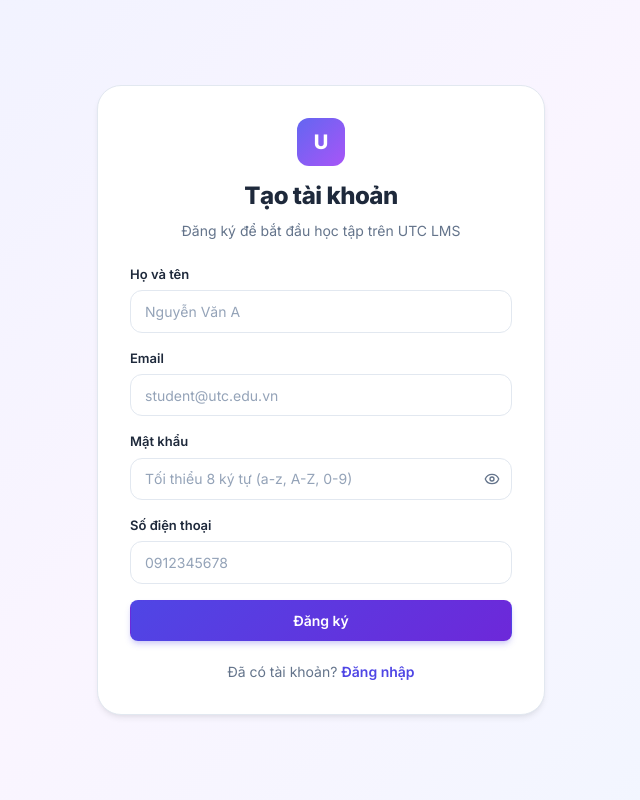
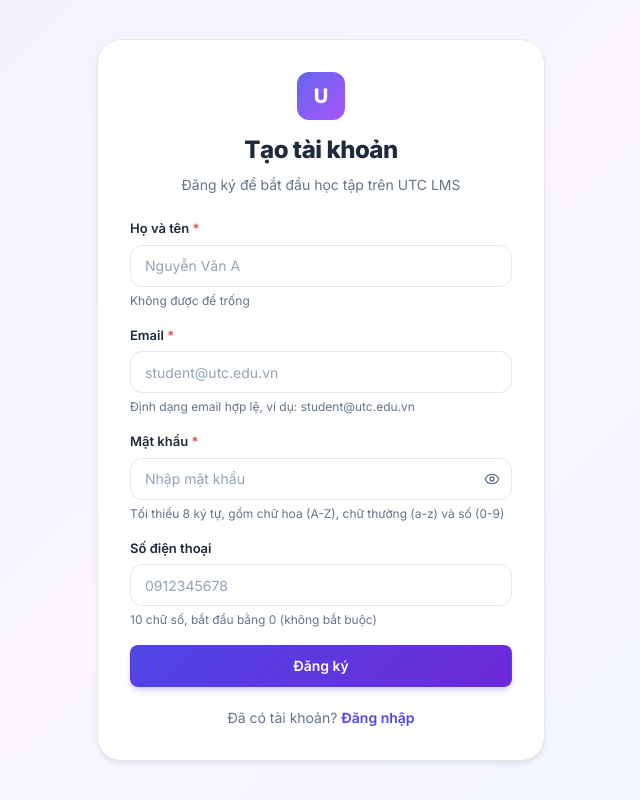
Before and after one commit to Ngduczu/lms-ui-ver2, a React (Vite) app: page /register in a window 1280 px wide. Shown: the whole page, without its empty margins (319-959 px from the left). Built offline with nearby package versions, Linux system fonts and the light colour scheme.

Commit message:
refactor: remove client-side form validation logic and field-specific error states across auth and admin pages in favor of simplified input handling

```diff
--- a/src/components/FloatingNotifications.jsx
+++ b/src/components/FloatingNotifications.jsx
@@ -36,7 +36,7 @@ export function FloatingNotifications() {
       {/* Toasts */}
       <div className="toast-container">
         {toasts.map((t) => (
-          <div key={t.id} className={`toast-item toast-${t.type}`}>
+          <div key={t.id} className={`toast-item toast-${t.type}`} style={{ whiteSpace: 'pre-line' }}>
             {t.message}
           </div>
         ))}
--- a/src/index.css
+++ b/src/index.css
@@ -220,6 +220,13 @@ select.input-field {
   font-size: 0.8125rem;
   font-weight: 600;
   color: var(--color-text);
+}
+
+.field-hint {
+  font-size: 0.75rem;
+  color: var(--color-text-muted);
+  margin: 0;
+  line-height: 1.4;
 }
 
 .password-wrapper {
--- a/src/layouts/AuthLayout.jsx
+++ b/src/layouts/AuthLayout.jsx
@@ -36,6 +36,17 @@ export function AuthLayout({ children, title, subtitle, footerMode }) {
             </Link>
           </p>
         ) : null}
+        {footerMode === 'reset' ? (
+          <p style={{ textAlign: 'center', marginTop: '1.25rem', fontSize: '0.875rem', color: 'var(--color-text-muted)' }}>
+            <Link to="/login" style={{ color: 'var(--color-primary)', fontWeight: 600, textDecoration: 'none' }}>
+              Đăng nhập
+            </Link>
+            {' · '}
+            <Link to="/register" style={{ color: 'var(--color-primary)', fontWeight: 600, textDecoration: 'none' }}>
+              Đăng ký
+            </Link>
+          </p>
+        ) : null}
       </motion.div>
     </div>
   );
--- a/src/pages/admin/AdminUsersPage.jsx
+++ b/src/pages/admin/AdminUsersPage.jsx
@@ -27,7 +27,6 @@ export function AdminUsersPage() {
   const [showCreateModal, setShowCreateModal] = useState(false);
   const [createForm, setCreateForm] = useState({ fullName: '', email: '', password: '', phoneNumber: '', role: 'STUDENT' });
   const [creating, setCreating] = useState(false);
-  const [createFieldErrors, setCreateFieldErrors] = useState({});
 
   // Edit user
   const [showEditModal, setShowEditModal] = useState(false);
@@ -72,17 +71,19 @@ export function AdminUsersPage() {
   // CREATE
   async function handleCreate(e) {
     e.preventDefault();
-    const errs = {};
+    const errors = [];
     const nameErr = validateRequired(createForm.fullName, 'Họ và tên');
-    if (nameErr) errs.fullName = nameErr;
+    if (nameErr) errors.push(nameErr);
     const emailErr = validateEmail(createForm.email);
-    if (emailErr) errs.email = emailErr;
+    if (emailErr) errors.push(emailErr);
     const pwErr = validatePassword(createForm.password);
-    if (pwErr) errs.password = pwErr;
+    if (pwErr) errors.push(pwErr);
     const phoneErr = validatePhone(createForm.phoneNumber);
-    if (phoneErr) errs.phoneNumber = phoneErr;
-    setCreateFieldErrors(errs);
-    if (Object.keys(errs).length > 0) return;
+    if (phoneErr) errors.push(phoneErr);
+    if (errors.length > 0) {
+      notifyError(errors.join('\n'));
+      return;
+    }
 
     setCreating(true);
     try {
@@ -90,7 +91,6 @@ export function AdminUsersPage() {
       notifySuccess('Đã tạo người dùng thành công.');
       setShowCreateModal(false);
       setCreateForm({ fullName: '', email: '', password: '', phoneNumber: '', role: 'STUDENT' });
-      setCreateFieldErrors({});
       fetchUsers();
     } catch (err) {
       setError(err.message);
@@ -300,23 +300,24 @@ export function AdminUsersPage() {
       <Modal open={showCreateModal} onClose={() => setShowCreateModal(false)} title="Tạo người dùng mới">
         <form onSubmit={handleCreate} style={{ display: 'grid', gridTemplateColumns: '1fr 1fr', gap: '1rem' }}>
           <div className="field-group" style={{ gridColumn: 'span 2' }}>
-            <label className="field-label">Họ và tên</label>
-            <input className="input-field" required value={createForm.fullName} onChange={(e) => setCreateForm((p) => ({ ...p, fullName: e.target.value }))} />
+            <label className="field-label">Họ và tên <span style={{ color: '#ef4444' }}>*</span></label>
+            <input className="input-field" placeholder="Nguyễn Văn A" value={createForm.fullName} onChange={(e) => setCreateForm((p) => ({ ...p, fullName: e.target.value }))} />
+            <p className="field-hint">Không được để trống</p>
           </div>
           <div className="field-group">
-            <label className="field-label">Email</label>
-            <input className="input-field" type="email" required value={createForm.email} onChange={(e) => { setCreateForm((p) => ({ ...p, email: e.target.value })); setCreateFieldErrors((p) => ({ ...p, email: '' })); }} />
-            {createFieldErrors.email ? <p className="text-error">{createFieldErrors.email}</p> : null}
+            <label className="field-label">Email <span style={{ color: '#ef4444' }}>*</span></label>
+            <input className="input-field" type="text" placeholder="student@utc.edu.vn" value={createForm.email} onChange={(e) => setCreateForm((p) => ({ ...p, email: e.target.value }))} />
+            <p className="field-hint">Định dạng email hợp lệ</p>
           </div>
           <div className="field-group">
-            <label className="field-label">Mật khẩu</label>
-            <input className="input-field" type="password" required minLength={8} placeholder="Tối thiểu 8 ký tự (a-z, A-Z, 0-9)" value={createForm.password} onChange={(e) => { setCreateForm((p) => ({ ...p, password: e.target.value })); setCreateFieldErrors((p) => ({ ...p, password: '' })); }} />
-            {createFieldErrors.password ? <p className="text-error">{createFieldErrors.password}</p> : null}
+            <label className="field-label">Mật khẩu <span style={{ color: '#ef4444' }}>*</span></label>
+            <input className="input-field" type="password" placeholder="Nhập mật khẩu" value={createForm.password} onChange={(e) => setCreateForm((p) => ({ ...p, password: e.target.value }))} />
+            <p className="field-hint">Tối thiểu 8 ký tự, chữ hoa + chữ thường + số</p>
           </div>
           <div className="field-group">
             <label className="field-label">Số điện thoại</label>
-            <input className="input-field" maxLength={10} placeholder="0912345678" value={createForm.phoneNumber} onChange={(e) => { setCreateForm((p) => ({ ...p, phoneNumber: e.target.value.replace(/\D/g, '') })); setCreateFieldErrors((p) => ({ ...p, phoneNumber: '' })); }} />
-            {createFieldErrors.phoneNumber ? <p className="text-error">{createFieldErrors.phoneNumber}</p> : null}
+            <input className="input-field" maxLength={10} placeholder="0912345678" value={createForm.phoneNumber} onChange={(e) => setCreateForm((p) => ({ ...p, phoneNumber: e.target.value.replace(/\D/g, '') }))} />
+            <p className="field-hint">10 chữ số, bắt đầu bằng 0 (không bắt buộc)</p>
           </div>
           <div className="field-group">
             <label className="field-label">Vai trò</label>
--- a/src/pages/auth/ForgotPasswordPage.jsx
+++ b/src/pages/auth/ForgotPasswordPage.jsx
@@ -1,24 +1,16 @@
 import { useState } from 'react';
 import { AuthLayout } from '../../layouts/AuthLayout';
 import { forgotPasswordApi } from '../../api/authApi';
-import { validateEmail } from '../../lib/validate';
 
 export function ForgotPasswordPage() {
   const [email, setEmail] = useState('');
   const [loading, setLoading] = useState(false);
   const [error, setError] = useState('');
-  const [fieldError, setFieldError] = useState('');
   const [success, setSuccess] = useState('');
 
   async function handleSubmit(e) {
     e.preventDefault();
-    const emailErr = validateEmail(email);
-    if (emailErr) {
-      setFieldError(emailErr);
-      return;
-    }
     setError('');
-    setFieldError('');
     setSuccess('');
     setLoading(true);
     try {
@@ -36,8 +28,7 @@ export function ForgotPasswordPage() {
       <form onSubmit={handleSubmit} style={{ display: 'flex', flexDirection: 'column', gap: '1rem' }}>
         <div className="field-group">
           <label className="field-label">Email</label>
-          <input className="input-field" type="email" required placeholder="student@utc.edu.vn" value={email} onChange={(e) => { setEmail(e.target.value); setFieldError(''); }} />
-          {fieldError ? <p className="text-error">{fieldError}</p> : null}
+          <input className="input-field" type="text" placeholder="student@utc.edu.vn" value={email} onChange={(e) => setEmail(e.target.value)} />
         </div>
         {error ? <p className="text-error">{error}</p> : null}
         {success ? <p className="text-success">{success}</p> : null}
--- a/src/pages/auth/LoginPage.jsx
+++ b/src/pages/auth/LoginPage.jsx
@@ -4,7 +4,6 @@ import { Link, useNavigate } from 'react-router-dom';
 import { AuthLayout } from '../../layouts/AuthLayout';
 import { useAuth } from '../../hooks/useAuth';
 import { getDefaultPathByRole } from '../../lib/role';
-import { validateEmail, validatePassword } from '../../lib/validate';
 
 export function LoginPage() {
   const navigate = useNavigate();
@@ -13,25 +12,11 @@ export function LoginPage() {
   const [showPassword, setShowPassword] = useState(false);
   const [loading, setLoading] = useState(false);
   const [error, setError] = useState('');
-  const [fieldErrors, setFieldErrors] = useState({});
   const isSubmitting = useRef(false);
-
-  function validateForm() {
-    const errors = {};
-    const emailErr = validateEmail(form.email);
-    if (emailErr) errors.email = emailErr;
-
-    const pwErr = validatePassword(form.password);
-    if (pwErr) errors.password = pwErr;
-
-    setFieldErrors(errors);
-    return Object.keys(errors).length === 0;
-  }
 
   async function handleSubmit(e) {
     e.preventDefault();
     if (isSubmitting.current) return;
-    if (!validateForm()) return;
     isSubmitting.current = true;
 
     setError('');
@@ -54,13 +39,11 @@ export function LoginPage() {
           <label className="field-label">Email</label>
           <input
             className="input-field"
-            type="email"
+            type="text"
             placeholder="student@utc.edu.vn"
-            required
             value={form.email}
-            onChange={(e) => { setForm((p) => ({ ...p, email: e.target.value })); setFieldErrors((p) => ({ ...p, email: '' })); }}
+            onChange={(e) => setForm((p) => ({ ...p, email: e.target.value }))}
           />
-          {fieldErrors.email ? <p className="text-error">{fieldErrors.email}</p> : null}
         </div>
 
         <div className="field-group">
@@ -70,16 +53,13 @@ export function LoginPage() {
               className="input-field"
               type={showPassword ? 'text' : 'password'}
               placeholder="Nhập mật khẩu"
-              required
-              minLength={8}
               value={form.password}
-              onChange={(e) => { setForm((p) => ({ ...p, password: e.target.value })); setFieldErrors((p) => ({ ...p, password: '' })); }}
+              onChange={(e) => setForm((p) => ({ ...p, password: e.target.value }))}
             />
             <button type="button" className="password-toggle" onClick={() => setShowPassword((p) => !p)}>
               {showPassword ? <EyeOff size={16} /> : <Eye size={16} />}
             </button>
           </div>
-          {fieldErrors.password ? <p className="text-error">{fieldErrors.password}</p> : null}
         </div>
 
         <div style={{ textAlign: 'right' }}>
--- a/src/pages/auth/RegisterPage.jsx
+++ b/src/pages/auth/RegisterPage.jsx
@@ -5,6 +5,7 @@ import { AuthLayout } from '../../layouts/AuthLayout';
 import { useAuth } from '../../hooks/useAuth';
 import { getDefaultPathByRole } from '../../lib/role';
 import { validateEmail, validatePassword, validatePhone, validateRequired } from '../../lib/validate';
+import { notifyError } from '../../lib/notify';
 
 export function RegisterPage() {
   const navigate = useNavigate();
@@ -13,26 +14,29 @@ export function RegisterPage() {
   const [showPassword, setShowPassword] = useState(false);
   const [loading, setLoading] = useState(false);
   const [error, setError] = useState('');
-  const [fieldErrors, setFieldErrors] = useState({});
   const [successMessage, setSuccessMessage] = useState('');
   const isSubmitting = useRef(false);
 
   function validateForm() {
-    const errors = {};
+    const errors = [];
+
     const nameErr = validateRequired(form.fullName, 'Họ và tên');
-    if (nameErr) errors.fullName = nameErr;
+    if (nameErr) errors.push(nameErr);
 
     const emailErr = validateEmail(form.email);
-    if (emailErr) errors.email = emailErr;
+    if (emailErr) errors.push(emailErr);
 
     const pwErr = validatePassword(form.password);
-    if (pwErr) errors.password = pwErr;
+    if (pwErr) errors.push(pwErr);
 
     const phoneErr = validatePhone(form.phoneNumber);
-    if (phoneErr) errors.phoneNumber = phoneErr;
+    if (phoneErr) errors.push(phoneErr);
 
-    setFieldErrors(errors);
-    return Object.keys(errors).length === 0;
+    if (errors.length > 0) {
+      notifyError(errors.join('\n'));
+      return false;
+    }
+    return true;
   }
 
   async function handleSubmit(e) {
@@ -63,29 +67,29 @@ export function RegisterPage() {
     <AuthLayout title="Tạo tài khoản" subtitle="Đăng ký để bắt đầu học tập trên UTC LMS" footerMode="register">
       <form onSubmit={handleSubmit} style={{ display: 'flex', flexDirection: 'column', gap: '1rem' }}>
         <div className="field-group">
-          <label className="field-label">Họ và tên</label>
-          <input className="input-field" required placeholder="Nguyễn Văn A" value={form.fullName} onChange={(e) => { setForm((p) => ({ ...p, fullName: e.target.value })); setFieldErrors((p) => ({ ...p, fullName: '' })); }} />
-          {fieldErrors.fullName ? <p className="text-error">{fieldErrors.fullName}</p> : null}
+          <label className="field-label">Họ và tên <span style={{ color: '#ef4444' }}>*</span></label>
+          <input className="input-field" placeholder="Nguyễn Văn A" value={form.fullName} onChange={(e) => setForm((p) => ({ ...p, fullName: e.target.value }))} />
+          <p className="field-hint">Không được để trống</p>
         </div>
         <div className="field-group">
-          <label className="field-label">Email</label>
-          <input className="input-field" type="email" required placeholder="student@utc.edu.vn" value={form.email} onChange={(e) => { setForm((p) => ({ ...p, email: e.target.value })); setFieldErrors((p) => ({ ...p, email: '' })); }} />
-          {fieldErrors.email ? <p className="text-error">{fieldErrors.email}</p> : null}
+          <label className="field-label">Email <span style={{ color: '#ef4444' }}>*</span></label>
+          <input className="input-field" type="text" placeholder="student@utc.edu.vn" value={form.email} onChange={(e) => setForm((p) => ({ ...p, email: e.target.value }))} />
+          <p className="field-hint">Định dạng email hợp lệ, ví dụ: student@utc.edu.vn</p>
         </div>
         <div className="field-group">
-          <label className="field-label">Mật khẩu</label>
+          <label className="field-label">Mật khẩu <span style={{ color: '#ef4444' }}>*</span></label>
           <div className="password-wrapper">
-            <input className="input-field" type={showPassword ? 'text' : 'password'} required minLength={8} placeholder="Tối thiểu 8 ký tự (a-z, A-Z, 0-9)" value={form.password} onChange={(e) => { setForm((p) => ({ ...p, password: e.target.value })); setFieldErrors((p) => ({ ...p, password: '' })); }} />
+            <input className="input-field" type={showPassword ? 'text' : 'password'} placeholder="Nhập mật khẩu" value={form.password} onChange={(e) => setForm((p) => ({ ...p, password: e.target.value }))} />
             <button type="button" className="password-toggle" onClick={() => setShowPassword((p) => !p)}>
               {showPassword ? <EyeOff size={16} /> : <Eye size={16} />}
             </button>
           </div>
-          {fieldErrors.password ? <p className="text-error">{fieldErrors.password}</p> : null}
+          <p className="field-hint">Tối thiểu 8 ký tự, gồm chữ hoa (A-Z), chữ thường (a-z) và số (0-9)</p>
         </div>
         <div className="field-group">
           <label className="field-label">Số điện thoại</label>
-          <input className="input-field" placeholder="0912345678" maxLength={10} value={form.phoneNumber} onChange={(e) => { setForm((p) => ({ ...p, phoneNumber: e.target.value.replace(/\D/g, '') })); setFieldErrors((p) => ({ ...p, phoneNumber: '' })); }} />
-          {fieldErrors.phoneNumber ? <p className="text-error">{fieldErrors.phoneNumber}</p> : null}
+          <input className="input-field" placeholder="0912345678" maxLength={10} value={form.phoneNumber} onChange={(e) => setForm((p) => ({ ...p, phoneNumber: e.target.value.replace(/\D/g, '') }))} />
+          <p className="field-hint">10 chữ số, bắt đầu bằng 0 (không bắt buộc)</p>
         </div>
         {error ? <p className="text-error">{error}</p> : null}
         {successMessage ? <p style={{ color: 'var(--color-success, #16a34a)', fontSize: '0.875rem' }}>{successMessage}</p> : null}
--- a/src/pages/auth/ResetPasswordPage.jsx
+++ b/src/pages/auth/ResetPasswordPage.jsx
@@ -4,6 +4,7 @@ import { Eye, EyeOff } from 'lucide-react';
 import { AuthLayout } from '../../layouts/AuthLayout';
 import { resetPasswordApi } from '../../api/authApi';
 import { validatePassword, validateConfirmPassword } from '../../lib/validate';
+import { notifyError } from '../../lib/notify';
 
 export function ResetPasswordPage() {
   const navigate = useNavigate();
@@ -13,19 +14,22 @@ export function ResetPasswordPage() {
   const [show, setShow] = useState(false);
   const [loading, setLoading] = useState(false);
   const [error, setError] = useState('');
-  const [fieldErrors, setFieldErrors] = useState({});
   const [success, setSuccess] = useState('');
 
   function validateForm() {
-    const errors = {};
+    const errors = [];
+
     const pwErr = validatePassword(form.newPassword);
-    if (pwErr) errors.newPassword = pwErr;
+    if (pwErr) errors.push(pwErr);
 
     const confirmErr = validateConfirmPassword(form.newPassword, form.confirmPassword);
-    if (confirmErr) errors.confirmPassword = confirmErr;
+    if (confirmErr) errors.push(confirmErr);
 
-    setFieldErrors(errors);
-    return Object.keys(errors).length === 0;
+    if (errors.length > 0) {
+      notifyError(errors.join('\n'));
+      return false;
+    }
+    return true;
   }
 
   async function handleSubmit(e) {
@@ -46,22 +50,22 @@ export function ResetPasswordPage() {
   }
 
   return (
-    <AuthLayout title="Đặt lại mật khẩu" subtitle="Nhập mật khẩu mới cho tài khoản của bạn">
+    <AuthLayout title="Đặt lại mật khẩu" subtitle="Nhập mật khẩu mới cho tài khoản của bạn" footerMode="reset">
       <form onSubmit={handleSubmit} style={{ display: 'flex', flexDirection: 'column', gap: '1rem' }}>
         <div className="field-group">
-          <label className="field-label">Mật khẩu mới</label>
+          <label className="field-label">Mật khẩu mới <span style={{ color: '#ef4444' }}>*</span></label>
           <div className="password-wrapper">
-            <input className="input-field" type={show ? 'text' : 'password'} required minLength={8} placeholder="Tối thiểu 8 ký tự (a-z, A-Z, 0-9)" value={form.newPassword} onChange={(e) => { setForm((p) => ({ ...p, newPassword: e.target.value })); setFieldErrors((p) => ({ ...p, newPassword: '' })); }} />
+            <input className="input-field" type={show ? 'text' : 'password'} placeholder="Nhập mật khẩu mới" value={form.newPassword} onChange={(e) => setForm((p) => ({ ...p, newPassword: e.target.value }))} />
             <button type="button" className="password-toggle" onClick={() => setShow((p) => !p)}>
               {show ? <EyeOff size={16} /> : <Eye size={16} />}
             </button>
           </div>
-          {fieldErrors.newPassword ? <p className="text-error">{fieldErrors.newPassword}</p> : null}
+          <p className="field-hint">Tối thiểu 8 ký tự, gồm chữ hoa (A-Z), chữ thường (a-z) và số (0-9)</p>
         </div>
         <div className="field-group">
-          <label className="field-label">Xác nhận mật khẩu</label>
-          <input className="input-field" type="password" required minLength={8} placeholder="Nhập lại mật khẩu mới" value={form.confirmPassword} onChange={(e) => { setForm((p) => ({ ...p, confirmPassword: e.target.value })); setFieldErrors((p) => ({ ...p, confirmPassword: '' })); }} />
-          {fieldErrors.confirmPassword ? <p className="text-error">{fieldErrors.confirmPassword}</p> : null}
+          <label className="field-label">Xác nhận mật khẩu <span style={{ color: '#ef4444' }}>*</span></label>
+          <input className="input-field" type="password" placeholder="Nhập lại mật khẩu mới" value={form.confirmPassword} onChange={(e) => setForm((p) => ({ ...p, confirmPassword: e.target.value }))} />
+          <p className="field-hint">Nhập lại chính xác mật khẩu ở trên</p>
         </div>
         {error ? <p className="text-error">{error}</p> : null}
         {success ? <p className="text-success">{success}</p> : null}
```
